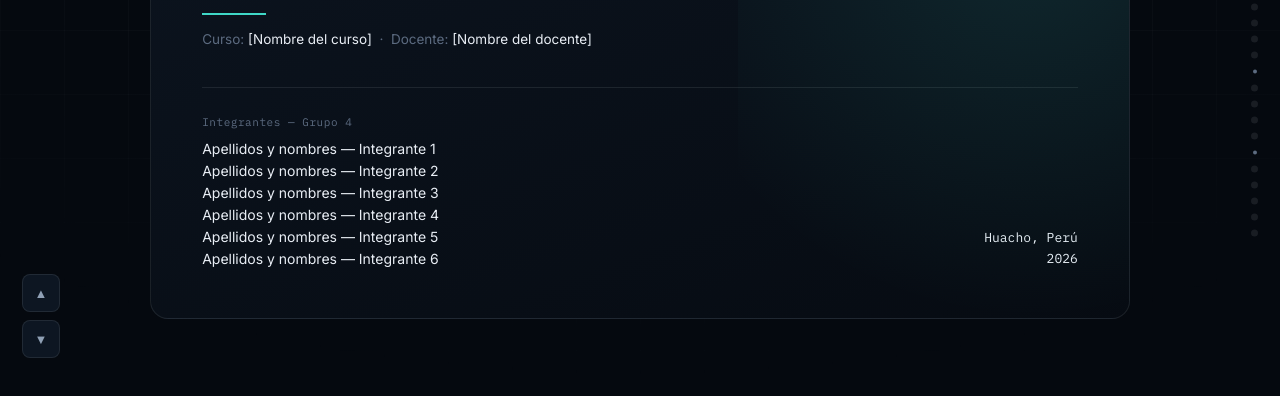
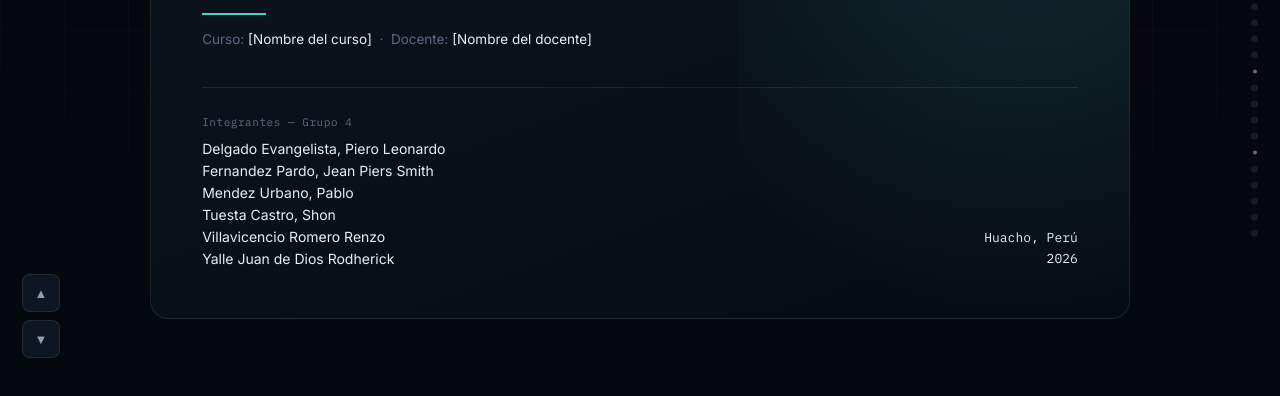
Before and after one commit to JeanSmith1505/G4-ISO_27001, a plain HTML site: page index.html in a window 1280 px wide. Shown: the part 418-814 px from the top of the page. Drawn offline with Linux system fonts and the light colour scheme.

Commit message:
Agrego participantes

```diff
--- a/index.html
+++ b/index.html
@@ -63,12 +63,12 @@
                     <div class="cover-group">
                         <span class="cover-group-label">Integrantes — Grupo 4</span>
                         <ul class="cover-names">
-                            <li><span class="edit-me">Apellidos y nombres — Integrante 1</span></li>
-                            <li><span class="edit-me">Apellidos y nombres — Integrante 2</span></li>
-                            <li><span class="edit-me">Apellidos y nombres — Integrante 3</span></li>
-                            <li><span class="edit-me">Apellidos y nombres — Integrante 4</span></li>
-                            <li><span class="edit-me">Apellidos y nombres — Integrante 5</span></li>
-                            <li><span class="edit-me">Apellidos y nombres — Integrante 6</span></li>
+                            <li><span class="edit-me">Delgado Evangelista, Piero Leonardo</span></li>
+                            <li><span class="edit-me">Fernandez Pardo, Jean Piers Smith</span></li>
+                            <li><span class="edit-me">Mendez Urbano, Pablo</span></li>
+                            <li><span class="edit-me">Tuesta Castro, Shon</span></li>
+                            <li><span class="edit-me">Villavicencio Romero Renzo</span></li>
+                            <li><span class="edit-me">Yalle Juan de Dios Rodherick</span></li>
                         </ul>
                     </div>
                     <div class="cover-place">
```
